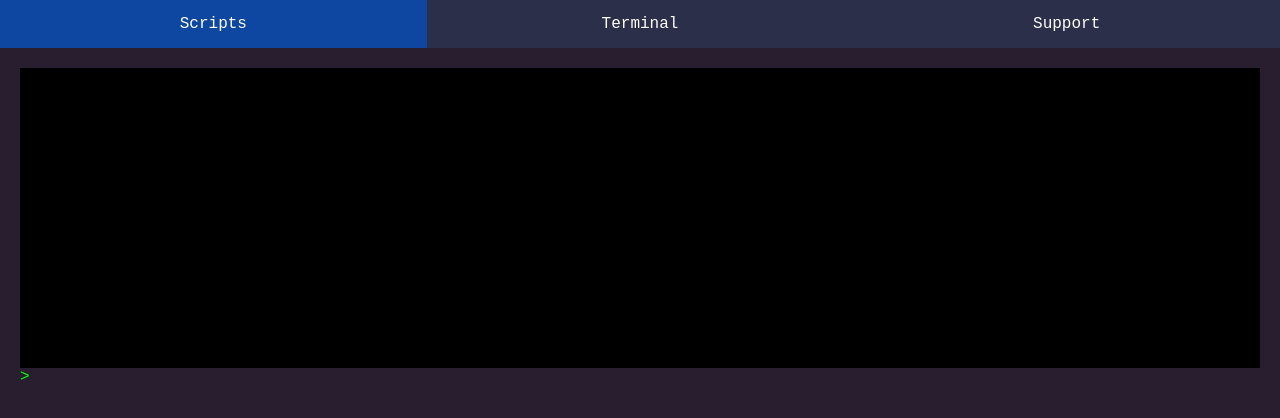
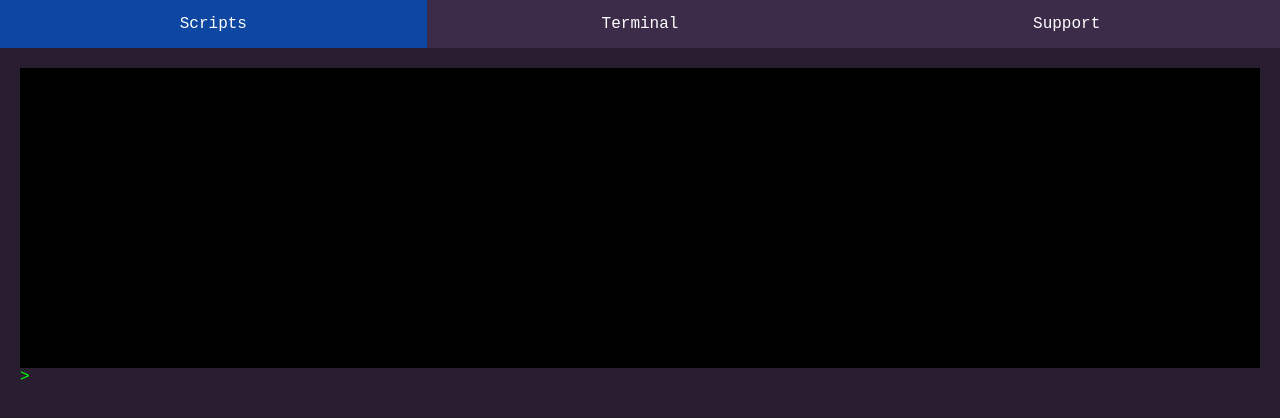
Before and after one commit to tbvalve/tbvalve.github.io, a plain HTML site: page index.html in a window 1280 px wide. Drawn offline with Linux system fonts and the light colour scheme.

Commit message:
Update index.html

```diff
--- a/index.html
+++ b/index.html
@@ -21,7 +21,7 @@
 
     .tabs {
       display: flex;
-      background-color: #2c2f4a;
+      background-color: #3c2c4a;
     }
 
     .tab {
```
